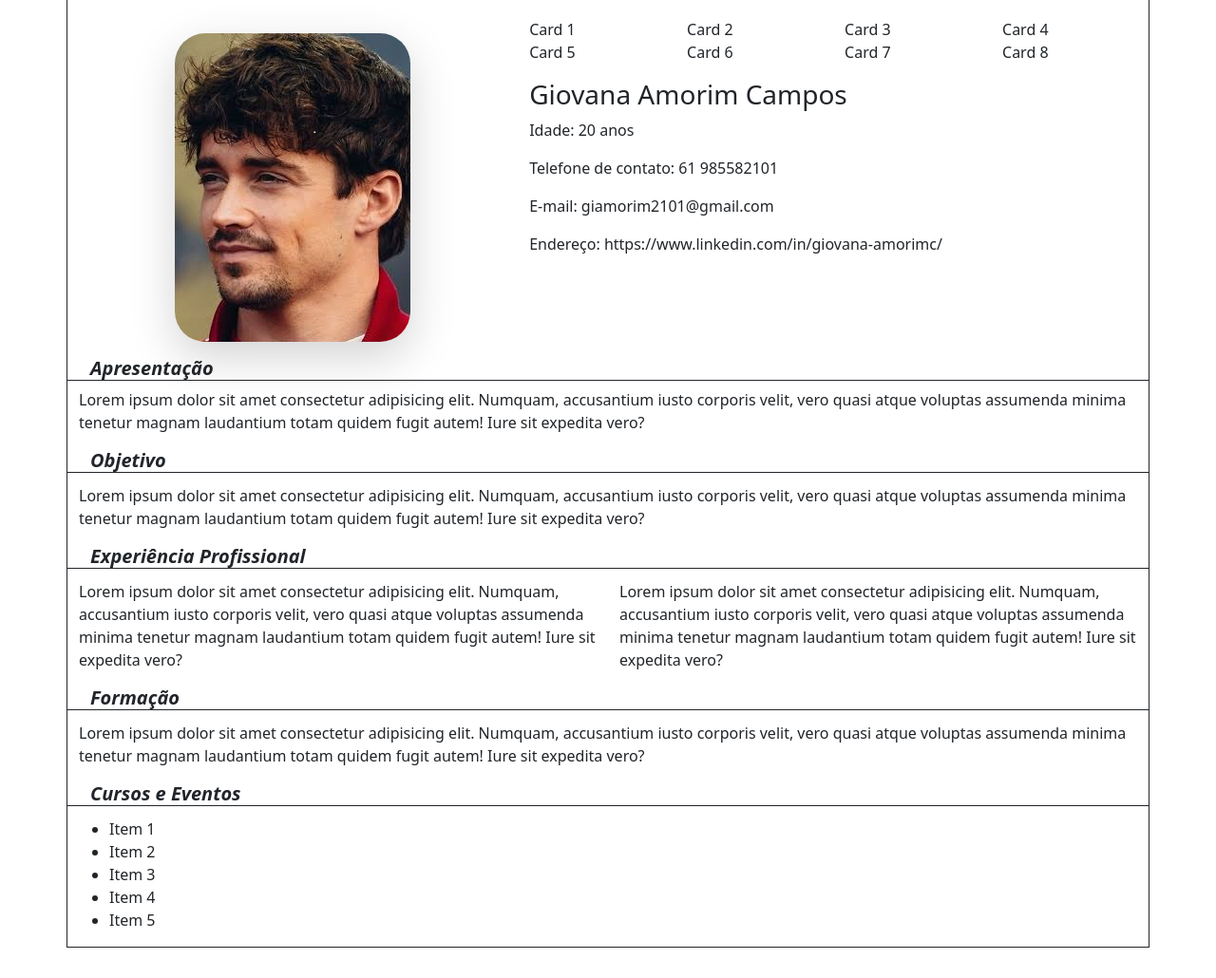
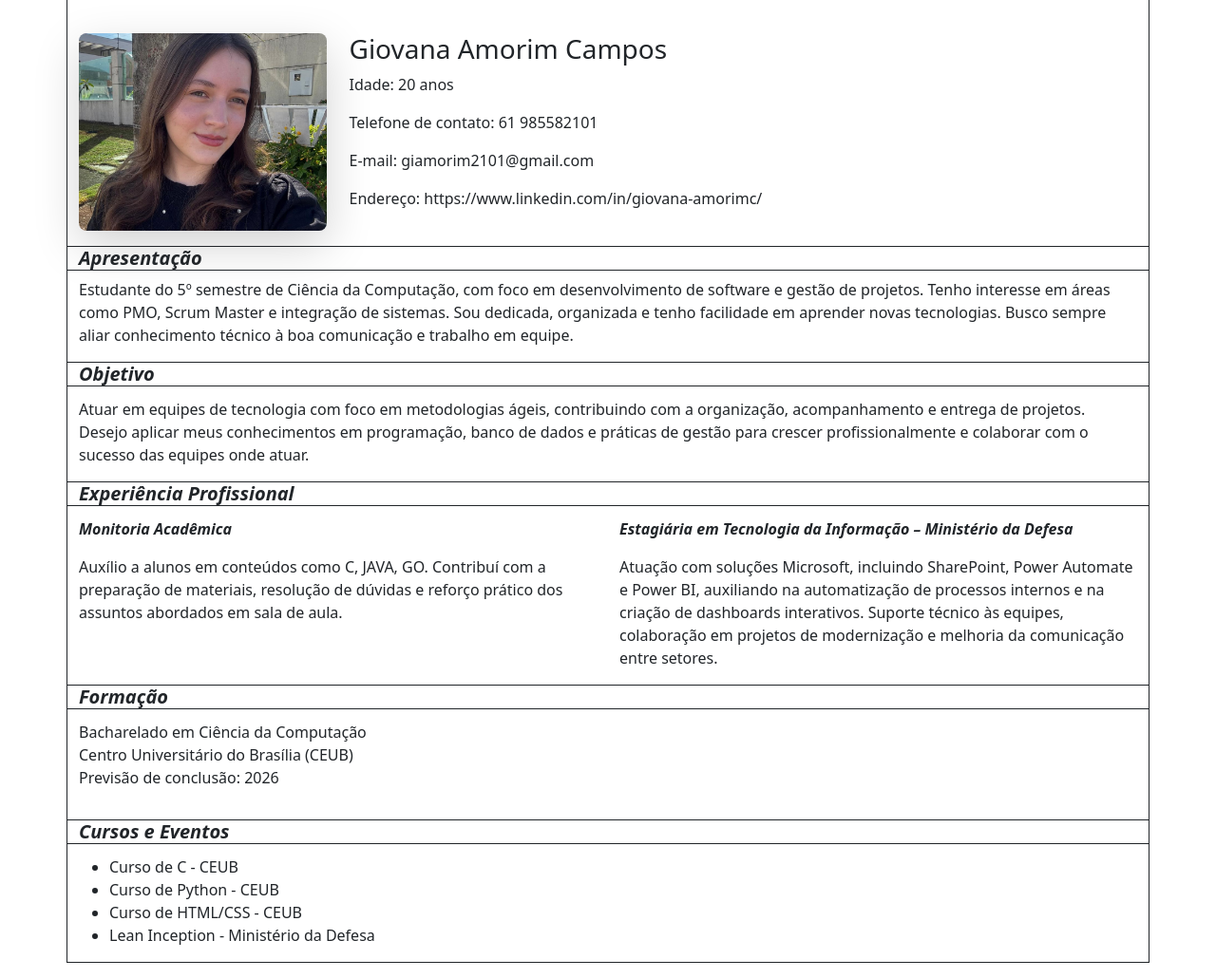
Before and after one commit to giamorim21/IHC, a plain HTML site: page Bootstrap/Aula3/Atividade/index.html in a window 1280 px wide. Shown: the part 86-1116 px from the top of the page at 95% size. Drawn offline with nearby package versions, Linux system fonts and the light colour scheme.

Commit message:
arrumando a atividade da aula de hoje 07/05/2025

```diff
--- a/Bootstrap/Aula3/Atividade/index.html
+++ b/Bootstrap/Aula3/Atividade/index.html
@@ -15,20 +15,10 @@
             <div class="col-12 text-center h1 fst-italic mt-3 mb-4">Currículo</div>
         </div>
         <div class="row">
-            <div class="col-5 text-center pb-3">
-                <img src="leclerc-3.jpg" class="rounded-5 mt-3 shadow-lg" alt="">
+            <div class="col-12 col-md-3 pb-3">
+                <img src="giovana.jpg" class="rounded-3 mt-3 shadow-lg img-fluid" alt="">
             </div>
-            <div class="col-7">
-                <row class="row row-cols-1 row-cols-sm2 row-cols-lg-4">
-                    <div class="col">Card 1</div>
-                    <div class="col">Card 2</div>
-                    <div class="col">Card 3</div>
-                    <div class="col">Card 4</div>
-                    <div class="col">Card 5</div>
-                    <div class="col">Card 6</div>
-                    <div class="col">Card 7</div>
-                    <div class="col">Card 8</div>
-                </row>
+            <div class="col-12 col-md-9">
                 <p class="h3 mt-3">Giovana Amorim Campos</p>
                 <p>Idade: 20 anos</p>
                 <p>Telefone de contato: 61 985582101</p>
@@ -37,41 +27,52 @@
             </div>
         </div>
         <div class="row">
-            <div class="col-12 fw-bold ps-4 border-bottom border-dark fst-italic mb-2 h5">Apresentação</div>
+            <div class="col-12 fw-bold border border-start-0 border-end-0 border-dark fst-italic mb-2 h5">Apresentação</div>
         </div>
         <div class="row mb-3">
-            <div class="col-12 ">Lorem ipsum dolor sit amet consectetur adipisicing elit. Numquam, accusantium iusto corporis velit, vero quasi atque voluptas assumenda minima tenetur magnam laudantium totam quidem fugit autem! Iure sit expedita vero?</div>
+            <div class="col-12 ">Estudante do 5º semestre de Ciência da Computação, com foco em desenvolvimento de software e gestão de projetos. Tenho interesse em áreas como PMO, Scrum Master e integração de sistemas. Sou dedicada, organizada e tenho facilidade em aprender novas tecnologias. Busco sempre aliar conhecimento técnico à boa comunicação e trabalho em equipe.</div>
         </div>
         <div class="row mb-1">
-            <div class="col-12 fw-bold ps-4 border-bottom border-dark fst-italic h5">Objetivo</div>
+            <div class="col-12 fw-bold border border-start-0 border-end-0 border-dark fst-italic h5">Objetivo</div>
         </div>
         <div class="row mb-3">
-            <div class="col-12">Lorem ipsum dolor sit amet consectetur adipisicing elit. Numquam, accusantium iusto corporis velit, vero quasi atque voluptas assumenda minima tenetur magnam laudantium totam quidem fugit autem! Iure sit expedita vero?</div>
+            <div class="col-12">Atuar em equipes de tecnologia com foco em metodologias ágeis, contribuindo com a organização, acompanhamento e entrega de projetos. Desejo aplicar meus conhecimentos em programação, banco de dados e práticas de gestão para crescer profissionalmente e colaborar com o sucesso das equipes onde atuar.</div>
         </div>
         <div class="row mb-1">
-            <div class="col-12 fw-bold ps-4 border-bottom border-dark fst-italic h5">Experiência Profissional</div>
+            <div class="col-12 fw-bold border border-start-0 border-end-0 border-dark fst-italic h5">Experiência Profissional</div>
         </div>
         <div class="row mb-3">
-            <div class="col-6">Lorem ipsum dolor sit amet consectetur adipisicing elit. Numquam, accusantium iusto corporis velit, vero quasi atque voluptas assumenda minima tenetur magnam laudantium totam quidem fugit autem! Iure sit expedita vero?</div>
-            <div class="col-6">Lorem ipsum dolor sit amet consectetur adipisicing elit. Numquam, accusantium iusto corporis velit, vero quasi atque voluptas assumenda minima tenetur magnam laudantium totam quidem fugit autem! Iure sit expedita vero?</div>
+            <div class="col-6">
+                <p class="fw-bold fst-italic">Monitoria Acadêmica </p>
+                Auxílio a alunos em conteúdos como C, JAVA, GO. Contribuí com a preparação de materiais, resolução de dúvidas e reforço prático dos assuntos abordados em sala de aula.
+            </div>
+            <div class="col-6">
+                <p class="fw-bold fst-italic">Estagiária em Tecnologia da Informação – Ministério da Defesa</p>
+                Atuação com soluções Microsoft, incluindo SharePoint, Power Automate e Power BI, auxiliando na automatização de processos internos e na criação de dashboards interativos. Suporte técnico às equipes, colaboração em projetos de modernização e melhoria da comunicação entre setores.</div>
         </div>
         <div class="row mb-1">
-            <div class="col-12 fw-bold ps-4 border-bottom border-dark fst-italic h5">Formação</div>
+            <div class="col-12 fw-bold border border-start-0 border-end-0 border-dark fst-italic h5">Formação</div>
         </div>
         <div class="row mb-3">
-            <div class="col-12">Lorem ipsum dolor sit amet consectetur adipisicing elit. Numquam, accusantium iusto corporis velit, vero quasi atque voluptas assumenda minima tenetur magnam laudantium totam quidem fugit autem! Iure sit expedita vero?</div>
+            <div class="col-12">
+                <p>
+                Bacharelado em Ciência da Computação<br>
+                Centro Universitário do Brasília (CEUB)<br>
+                Previsão de conclusão: 2026
+                </p>
+
+            </div>
         </div>
         <div class="row mb-1">
-            <div class="col-12 fw-bold ps-4 border-bottom border-dark fst-italic h5">Cursos e Eventos</div>
+            <div class="col-12 fw-bold border border-start-0 border-end-0 border-dark fst-italic h5">Cursos e Eventos</div>
         </div>
        <div class="row">
             <div class="col-12">
                 <ul>
-                    <li>Item 1</li>
-                    <li>Item 2</li>
-                    <li>Item 3</li>
-                    <li>Item 4</li>
-                    <li>Item 5</li>
+                    <li>Curso de C - CEUB</li>
+                    <li>Curso de Python - CEUB</li>
+                    <li>Curso de HTML/CSS - CEUB</li>
+                    <li>Lean Inception - Ministério da Defesa</li>
                 </ul>
             </div>
     </div>
```
Also changed, not shown: Bootstrap/Aula3/Atividade/giovana.jpg (added), Bootstrap/Aula3/Atividade/leclerc-3.jpg (deleted).
